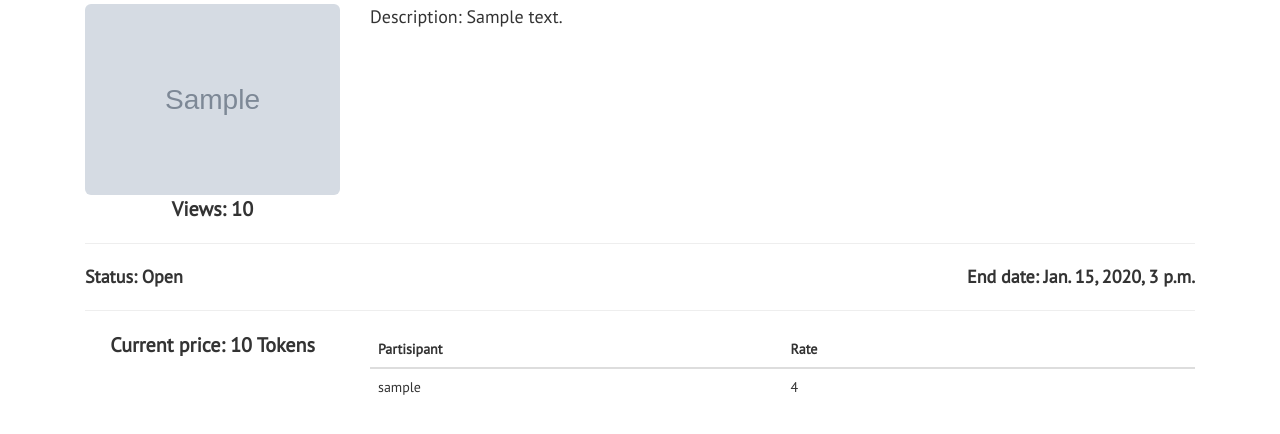
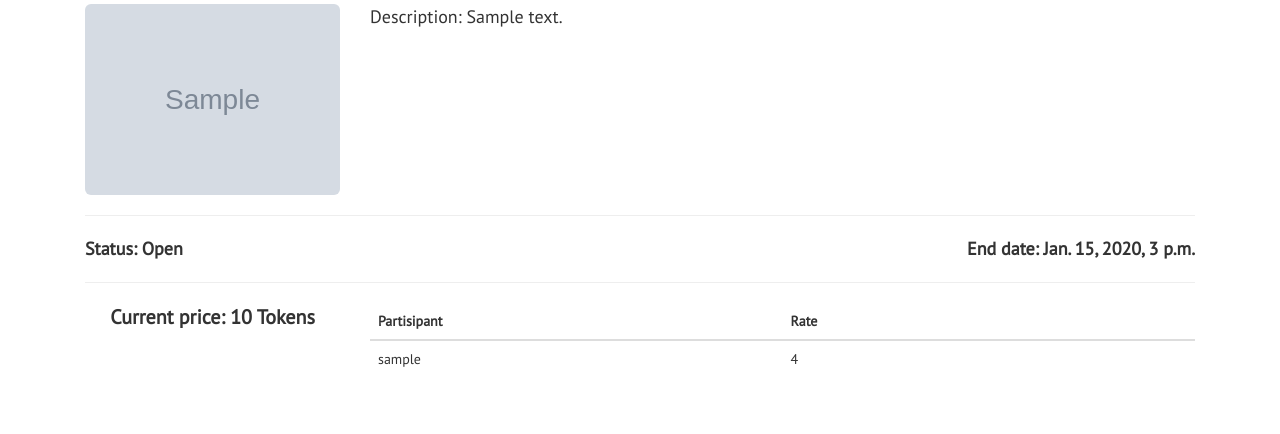
Before and after one commit to WitchZone/Auction, a Django app: page /lot/1/ in a window 1280 px wide. Shown: the part 138-572 px from the top of the page. Run offline with Django 3.2, Linux system fonts and the light colour scheme; tables that the repository leaves empty hold one stand-in row (values such as "Sample post"); grey boxes marked "Sample" are stand-in pictures; some libraries are stand-ins or nearby versions.

Commit message:
model transaction/edit profile/new favicon

```diff
--- a/auction/forms.py
+++ b/auction/forms.py
@@ -1,7 +1,7 @@
 from django import forms
 from django.contrib.auth.models import User
 
-from .models import Lot_sub, UserProfile, LotRate, Winner
+from .models import Lot_sub, UserProfile, LotRate, Winner, Transaction
 
 class BaseForm(forms.ModelForm):
     def __init__(self, *args, **kwargs):
@@ -29,6 +29,7 @@ class UserProfileForm(BaseForm):
 
 class LotForm(BaseForm):
     image = forms.ImageField(required=False)
+    end_date = forms.DateTimeField(widget=forms.DateInput(attrs={'type': 'date'}))
     class Meta:
         model = Lot_sub
         fields = ('title', 'text', 'starting_price', 'end_date', 'image')
@@ -57,3 +58,8 @@ class UserProfileUpdateForm(BaseForm):
     class Meta:
         model = UserProfile
         fields = ('image',)
+
+class TransactionForm(BaseForm):
+    class Meta:
+        model = Transaction
+        fields = ()
--- a/auction/models.py
+++ b/auction/models.py
@@ -45,3 +45,11 @@ class Winner(models.Model):
 
     def __str__(self):
         return self.lot_id
+
+class Transaction(models.Model):
+    user = models.ForeignKey('auth.User')
+    tranz_date = models.DateField(default=timezone.now)
+    tokenz = models.PositiveIntegerField()
+
+    def __str__(self):
+        return self.user.username
--- a/auction/static/css/auction.css
+++ b/auction/static/css/auction.css
@@ -61,6 +61,7 @@ div {
 .description {
     font-size: 18px;
     padding-bottom: 10px;
+    text-align: justify;
 }
 
 .cur_right {
--- a/auction/static/js/get_views.js
+++ b/auction/static/js/get_views.js
@@ -13,7 +13,10 @@ $(function() {
             data : { lot_id: lot_id,
                      csrfmiddlewaretoken: document.getElementsByName('csrfmiddlewaretoken')[0].value },
             success : function (json) {
-                $('#user_views').text('Views: '+json['views']);
+                var text = "Name: " + json['first_name'] + '<br>'
+                if (json['email'])
+                    text += 'Email: ' + json['email'] + '<br>';
+                $('#user_views').html(text);
                 console.log("success");
             },
             error : function(xhr, errmsg, err) {
--- a/auction/templates/auction/balance.html
+++ b/auction/templates/auction/balance.html
@@ -11,7 +11,7 @@
             {% csrf_token %}
             <div class="form-group">
                 <label for="id_balance">Replenish tokens:</label>
-                <input type="number" name="balance" min="0" max="9223372036854775807" class="form-control" placeholder="Enter the tokens"
+                <input type="number" name="balance" min="0" max="50000" class="form-control" placeholder="Enter the tokens"
                     required="" id="id_balance">
             </div>
             <input type="submit" class="btn btn-default" name="submit" value="Replenish"/>
--- a/auction/templates/auction/base.html
+++ b/auction/templates/auction/base.html
@@ -11,7 +11,7 @@
         {% endblock %}
     </title>
     <script src="{% static "js/jquery.js" %}"></script>
-    <link rel="shortcut icon" href="{% static 'media/favicon.ico' %}"/>
+    <link rel="shortcut icon" href="{% static 'img/favicon.ico' %}"/>
     <link rel="stylesheet" href="{% static 'css/bootstrap.min.css' %}">
     <link rel="stylesheet" href="{% static 'css/bootstrap-theme.min.css' %}">
     <link rel="stylesheet" href="{% static 'css/auction.css' %}">
--- a/auction/templates/auction/lot_detail.html
+++ b/auction/templates/auction/lot_detail.html
@@ -42,12 +42,10 @@
                             <div class="form">
                                 {% csrf_token %}
                                 <div id="user_views">
-                                    <button class="btn btn-success" id="get_views" data-ad-id="{{ lot.id }}" value="Get view">Get author views</button>
+                                    <button class="btn btn-success btn-block" id="get_views" data-ad-id="{{ lot.id }}" value="Get view">Contact with author</button>
                                 </div>
                             </div>
                             <script src="/static/js/get_views.js"></script>
-                        {% else %}
-                            Views: {{lot.views}}
                         {% endif %}
                     {% endif %}
                 </div>
--- a/auction/templates/auction/lot_edit.html
+++ b/auction/templates/auction/lot_edit.html
@@ -16,7 +16,7 @@
                         {% if field.field.required %}<span class="required">{{ field.label }}</span>
                         {% else %}{{ field.label }}{% endif %}
                     </label>
-                    {{ field }}
+                {{ field }}
             </div>
         {% endfor %}
         <button type="submit" class="save btn btn-default">Save</button>
--- a/auction/templates/auction/user_edit.html
+++ b/auction/templates/auction/user_edit.html
@@ -9,6 +9,7 @@
 {% endblock %}
 
 {% block content %}
+    {% if ed %}
         <div class="cur_left">Required fields are marked with a star</div>
         <form id="user_form" method="post" action"={% url 'user_edit' user.id %}">
 
@@ -37,4 +38,7 @@
             <br />
             <input type="submit" name="submit" value="Update" />
         </form>
+    {% else %}
+        <div class="message">Hey little pie, this is not your profile.</div>
+    {% endif %}
 {% endblock %}
--- a/auction/urls.py
+++ b/auction/urls.py
@@ -16,5 +16,5 @@ urlpatterns = [
     url(r'^lot/(?P<pk>[0-9]+)/edit/$', views.lot_edit, name='lot_edit'),
     url(r'^lot/(?P<pk>\d+)/remove/$', views.lot_remove, name='lot_remove'),
     url(r'^user/(?P<user_id>\d+)/$', views.user_show, name='user_show'),
-    url(r'^edit/(?P<user_id>\d+)/$', views.user_edit, name='user_edit'),
+    url(r'^user/edit/(?P<user_id>\d+)/$', views.user_edit, name='user_edit'),
 ] + static(settings.MEDIA_URL, document_root=settings.MEDIA_ROOT)
--- a/auction/views.py
+++ b/auction/views.py
@@ -18,6 +18,7 @@ def lot_list(request):
     return render(request, 'auction/lot.html', {'lots': lots})
 
 def lot_detail(request, pk):
+    context = {}
     lot = get_object_or_404(Lot_sub, pk=pk)
     user = request.user
     date_now = timezone.now()
@@ -46,11 +47,11 @@ def lot_detail(request, pk):
                     return redirect('lot_detail', pk=lot.pk)
                 elif bal < rate_lot.rate:
                     mess = "You do not have enough tokens"
-                    context = {'lot': lot, 'ed': ed, 'date_now': date_now, 'form': form, 'mess': mess, 'backers_list': backers_list, 'win': win}
+                    context = {'ed': ed, 'lot': lot, 'date_now': date_now, 'form': form, 'mess': mess, 'backers_list': backers_list, 'win': win}
                     return render(request, 'auction/lot_detail.html', context)
                 else:
                     mess = "The rate must be greater than the current price"
-                    context = {'lot': lot, 'ed': ed, 'date_now': date_now, 'form': form, 'mess': mess, 'backers_list': backers_list, 'win': win}
+                    context = {'ed': ed, 'lot': lot, 'date_now': date_now, 'form': form, 'mess': mess, 'backers_list': backers_list, 'win': win}
                     return render(request, 'auction/lot_detail.html', context)
         elif button_name == "Sold lot":
             print('--==I went through button Sold lot==--')
@@ -81,7 +82,7 @@ def lot_detail(request, pk):
             return redirect('lot_detail', pk=lot.pk)
     else:
         form = RateForm()
-        context = {'lot': lot, 'ed': ed, 'date_now': date_now, 'form': form, 'mess': mess, 'backers_list': backers_list, 'win': win }
+        context = {'ed': ed, 'lot': lot, 'date_now': date_now, 'form': form, 'mess': mess, 'backers_list': backers_list, 'win': win }
     return render(request, 'auction/lot_detail.html', context)
 
 @login_required
@@ -211,9 +212,14 @@ def get_au_views(request):
     if request.method == 'POST':
         lot_id = request.POST.get('lot_id')
         lot = Lot_sub.objects.get(pk=lot_id)
+        user = User.objects.get(username=lot.author)
         lot.views += 1
         lot.save()
-        response = { "views": lot.views }
+        response = {
+            'first_name': user.first_name,
+            'email': user.email,
+        }
+        print("Views to " + user.first_name + " OK!")
         return HttpResponse(
             json.dumps(response),
             content_type='application/json'
@@ -221,7 +227,6 @@ def get_au_views(request):
 
 @login_required
 def user_show(request, user_id):
-
     context = {}
     try:
         user = User.objects.get(pk=user_id)
@@ -244,7 +249,10 @@ def user_edit(request, user_id):
 
     user_form = UserUpdateForm(instance=user)
     profile_form = UserProfileUpdateForm(instance=user.userprofile)
-
+    if (user == request.user):
+        ed = True
+    else:
+        ed = False
     if request.method == 'POST':
         user_form = UserUpdateForm(request.POST, instance=user)
         profile_form = UserProfileUpdateForm(request.POST, instance=user.userprofile)
@@ -252,7 +260,7 @@ def user_edit(request, user_id):
         if user_form.is_valid() and profile_form.is_valid():
             user_form.save(commit=True)
             profile_form.save(commit=True)
-            print("user edit: valid");
+            print("user edit: go")
             return redirect('user_show', user.id)
         else:
             print(user_form.errors)
@@ -260,5 +268,6 @@ def user_edit(request, user_id):
 
     context['user_form'] = user_form
     context['profile_form'] = profile_form
+    context['ed'] = ed
 
     return render(request, 'auction/user_edit.html', context)
```
Also changed, not shown: auction/migrations/0020_transaction.py (added). Lines whose indentation alone changed are shown as unchanged.
